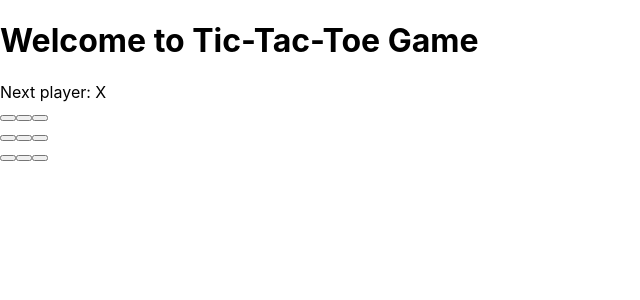
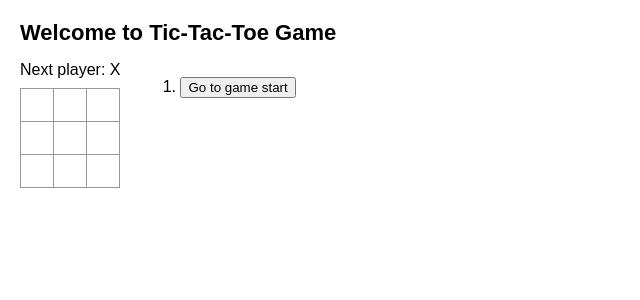
Before and after one commit to shelmiantony/my-git-workspace, a React (Create React App) app in the folder my-app/: page / in a window 1280 px wide. Shown: the top 300 px of the page, without its empty margins (0-640 px from the left). Built offline with nearby package versions, Linux system fonts and the light colour scheme.

Commit message:
Final code (#8)
* Test file modified with Button

* added more than one square in test file

* modified omponent

* Deleted about page

* modified app.js page

* props passed from parent to hild

* Added latest code

* Winner Code

* Final code

* solved conflict

```diff
--- a/my-app/src/App.css
+++ b/my-app/src/App.css
@@ -1,38 +1,90 @@
-.App {
-  text-align: center;
+* {
+  box-sizing: border-box;
 }
 
-.App-logo {
-  height: 40vmin;
-  pointer-events: none;
+body {
+  font-family: sans-serif;
+  margin: 20px;
+  padding: 0;
 }
 
-@media (prefers-reduced-motion: no-preference) {
-  .App-logo {
-    animation: App-logo-spin infinite 20s linear;
-  }
+h1 {
+  margin-top: 0;
+  font-size: 22px;
 }
 
-.App-header {
-  background-color: #282c34;
-  min-height: 100vh;
-  display: flex;
-  flex-direction: column;
-  align-items: center;
-  justify-content: center;
-  font-size: calc(10px + 2vmin);
-  color: white;
+h2 {
+  margin-top: 0;
+  font-size: 20px;
 }
 
-.App-link {
-  color: #61dafb;
+h3 {
+  margin-top: 0;
+  font-size: 18px;
 }
 
-@keyframes App-logo-spin {
-  from {
-    transform: rotate(0deg);
-  }
-  to {
-    transform: rotate(360deg);
-  }
+h4 {
+  margin-top: 0;
+  font-size: 16px;
 }
+
+h5 {
+  margin-top: 0;
+  font-size: 14px;
+}
+
+h6 {
+  margin-top: 0;
+  font-size: 12px;
+}
+
+code {
+  font-size: 1.2em;
+}
+
+ul {
+  padding-inline-start: 20px;
+}
+
+* {
+  box-sizing: border-box;
+}
+
+body {
+  font-family: sans-serif;
+  margin: 20px;
+  padding: 0;
+}
+
+.square {
+  background: #fff;
+  border: 1px solid #999;
+  float: left;
+  font-size: 24px;
+  font-weight: bold;
+  line-height: 34px;
+  height: 34px;
+  margin-right: -1px;
+  margin-top: -1px;
+  padding: 0;
+  text-align: center;
+  width: 34px;
+}
+
+.board-row:after {
+  clear: both;
+  content: '';
+  display: table;
+}
+
+.status {
+  margin-bottom: 10px;
+}
+.game {
+  display: flex;
+  flex-direction: row;
+}
+
+.game-info {
+  margin-left: 20px;
+}
--- a/my-app/src/App.js
+++ b/my-app/src/App.js
@@ -1,6 +1,7 @@
 
 
 import Game from './Component/Game'
+import '../src/App.css'
 function App() {
   return (
     <div className="App">
--- a/my-app/src/Component/Game.js
+++ b/my-app/src/Component/Game.js
@@ -2,24 +2,43 @@ import React, { useState } from 'react';
 import Board from './Board'
 
 export default function Game() {
-  const [xIsNext, setXIsNext] = useState(true);
+
   const [history, setHistory] = useState([Array(9).fill(null)]);
-
+  const [currentMove, setCurrentMove] = useState(0);
+  const xIsNext = currentMove % 2 === 0;
   // Get the current state, or an empty array if history is empty
-  const currentSquares = history.length > 0 ? history[history.length - 1] : Array(9).fill(null);
-
+  // const currentSquares = history.length > 0 ? history[history.length - 1] : Array(9).fill(null);
+  const currentSquares = history[currentMove];
   function handlePlay(nextSquares) {
-    setHistory((prevHistory) => [...prevHistory, nextSquares]);
-    setXIsNext(!xIsNext);
+    const nextHistory = [...history.slice(0, currentMove + 1), nextSquares];
+    setHistory(nextHistory);
+    setCurrentMove(nextHistory.length - 1);
+    // setXIsNext(!xIsNext);
   }
-
+  function jumpTo(nextMove) {
+    setCurrentMove(nextMove);
+    // setXIsNext(nextMove % 2 === 0);
+  }
+  const moves = history.map((squares, move) => {
+    let description;
+    if (move > 0) {
+      description = 'Go to move #' + move;
+    } else {
+      description = 'Go to game start';
+    }
+    return (
+      <li key={move}>
+        <button onClick={() => jumpTo(move)}>{description}</button>
+      </li>
+    );
+  });
   return (
     <div className="game">
       <div className="game-board">
         <Board xIsNext={xIsNext} squares={currentSquares} onPlay={handlePlay} />
       </div>
       <div className="game-info">
-        <ol>{/*TODO*/}</ol>
+        <ol>{moves}</ol>
       </div>
     </div>
   );
```
